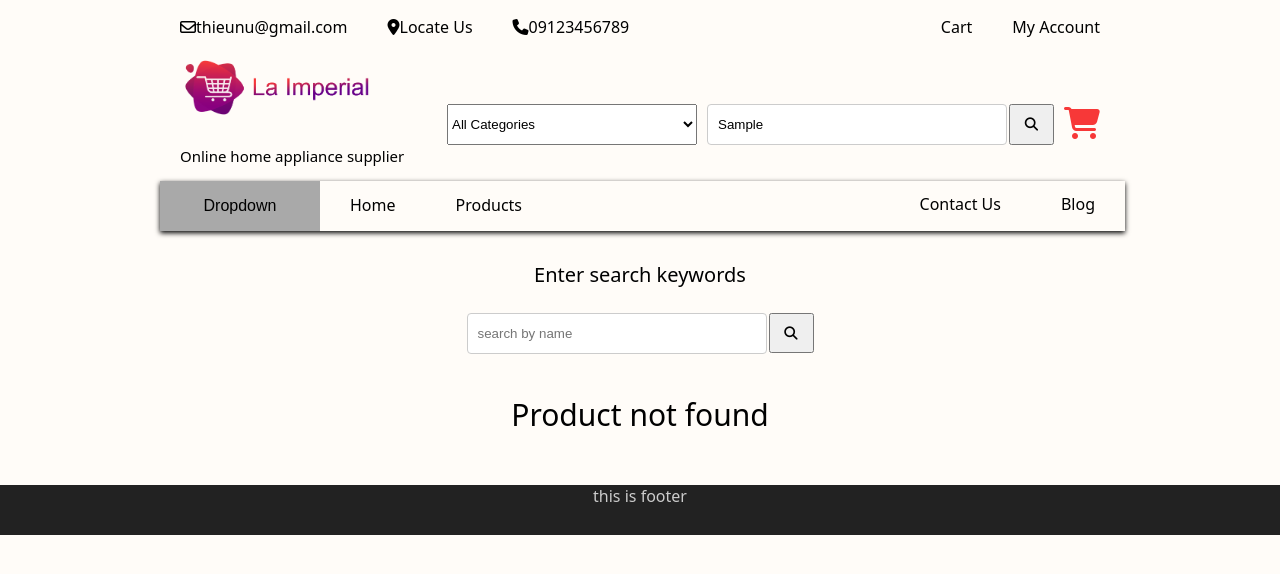
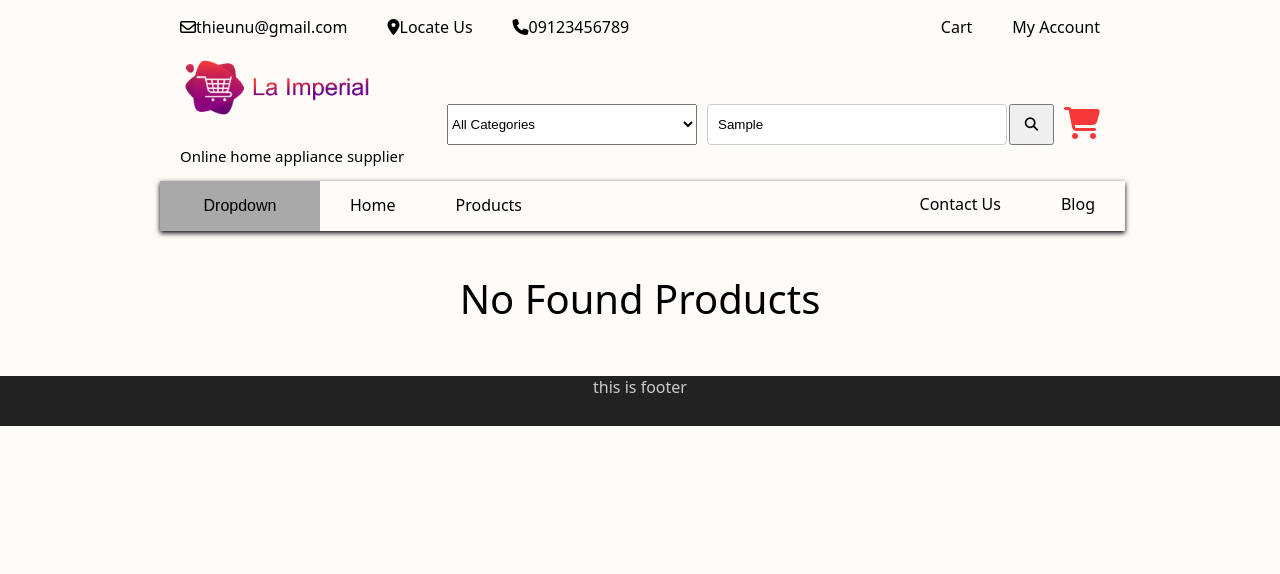
Before and after one commit to Grozay/La_Impreial, a React (Create React App) app in the folder source/: page / in a window 1280 px wide. Both pictures are taken after typing "Sample" into the empty fields and a click on the button 1031 px from the left and 124 px from the top of the page. Shown: the top 574 px of the page. Built offline with nearby package versions, Linux system fonts and the light colour scheme.

Commit message:
update search

```diff
--- a/source/src/App.js
+++ b/source/src/App.js
@@ -11,7 +11,6 @@ import LG from './Home/Brand/Lg';
 import Panasonic from './Home/Brand/Panasonic';
 import Toshiba from './Home/Brand/Toshiba';
 import Contact from './components/ContactUs/Contact';
-import SearchNoResults from "./utils/SearchNoResults"
 function App() {
   // const navigate = useNavigate();
   const [products, setProducts] = useState([]);
@@ -80,12 +79,10 @@ function App() {
       <Routes>
         <Route path='/' element={<HomePage />} />
         <Route path='/products' element={
-          filterProduct.length === 0 ? (
-            <SearchNoResults onSearch={MySearchProduct} resetCategory={() => handleSearchType('')} />
+          noResults ? (
+            <p className='no-results-message'>No Found Products</p>
           ) : (
-            <ProductList
-              products={filterProduct}
-            />
+            <ProductList products={filterProduct} />
           )
         } />
         <Route path='/lg' element={<LG lgProduct={lgProduct} />} />
--- a/source/src/utils/SearchNoResults.js
+++ b/source/src/utils/SearchNoResults.js
@@ -1,17 +1,18 @@
 import React, { useState } from "react";
 import { useNavigate } from "react-router-dom";
 import '../css/Search/SearchNoResults.css';
+import './search'
 
-const SearchNoResults = ({ onSearch, resetCategory }) => {
+const SearchNoResults = ({ onSearch, ProductType }) => {
     const navigate = useNavigate();
     const [searchValue, setSearchValue] = useState('');
 
+
     const handleSubmit = (e) => {
         e.preventDefault();
-        // Gọi hàm onSearch chỉ khi có ít nhất một tiêu chí được nhập
-        if (searchValue) {
-            onSearch({ name: searchValue });
-            resetCategory(""); // Đặt lại giá trị của selectedType
+        // Chỉ gọi hàm onSearch khi có ít nhất một tiêu chí được nhập
+        if (searchValue || ProductType) {
+            onSearch({ name: searchValue, type: ProductType });
             navigate('/products');
         }
     };
@@ -34,7 +35,7 @@ const SearchNoResults = ({ onSearch, resetCategory }) => {
                     placeholder="search by name"
                     onChange={handleInputChange}
                 />
-                <button type="submit" className="btn_search" onClick={resetCategory}>
+                <button type="submit" className="btn_search">
                     <i className="fa-solid fa-magnifying-glass"></i>
                 </button>
             </form>
```
